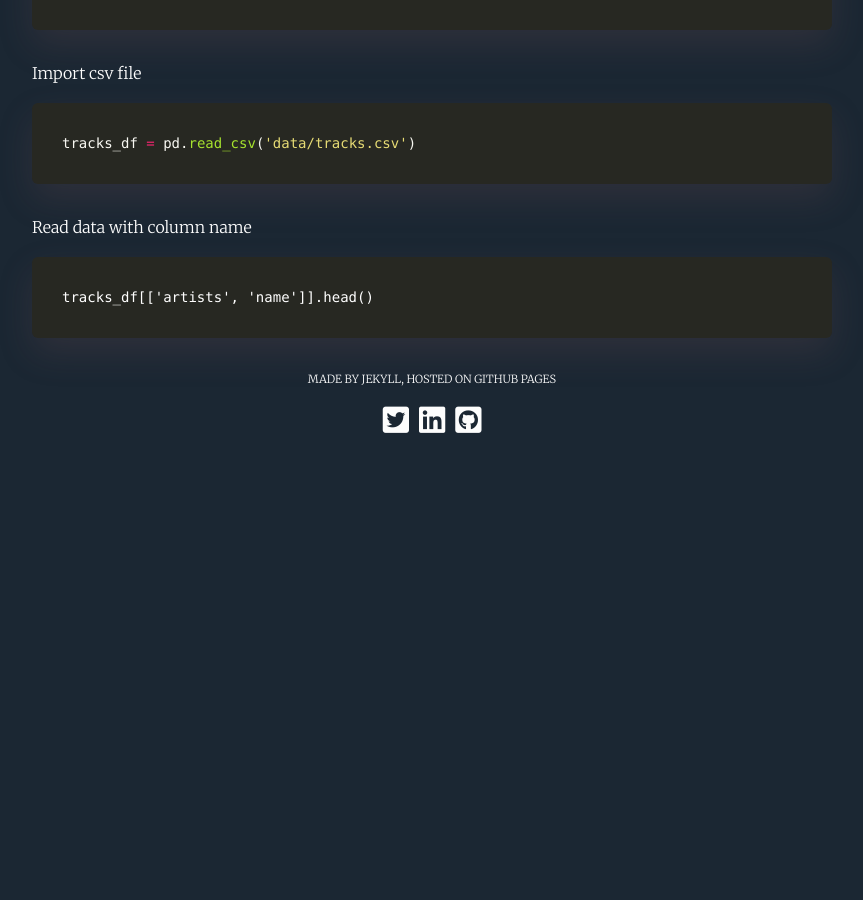
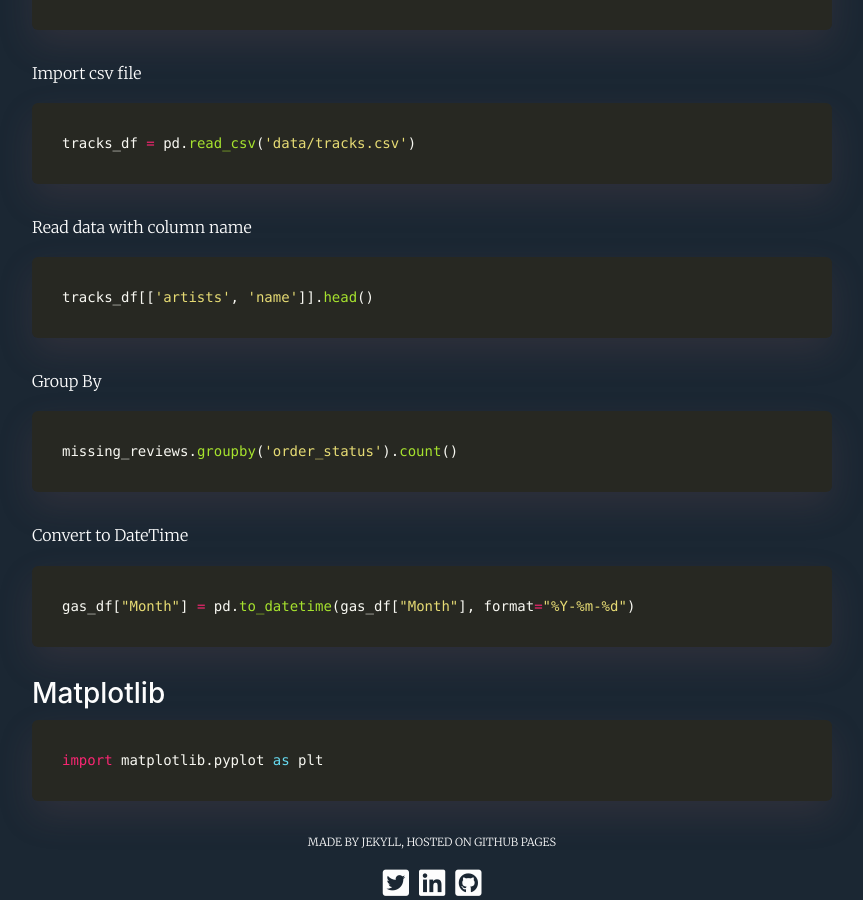
Before and after one commit to alexandrebk/alexandrebk.github.io, a Jekyll site: the page built from cheat_sheet_python.md, in a window 1280 px wide and 900 px high, scrolled down 925 px. Shown: the whole window, without its empty margins (208-1071 px from the left). Built offline with Jekyll 4.4.1, drawn with Linux system fonts in a browser that asks for light colours; nearby versions of some CDN libraries; before the commit the page ends 1362 px from its top, so only the background shows below that.

Commit message:
Update Cheat Sheet Python

````diff
--- a/cheat_sheet_python.md
+++ b/cheat_sheet_python.md
@@ -44,6 +44,24 @@ tracks_df = pd.read_csv('data/tracks.csv')
 
 Read data with column name
 
-```
+```python
 tracks_df[['artists', 'name']].head()
 ```
+
+Group By
+
+```python
+missing_reviews.groupby('order_status').count()
+```
+
+Convert to DateTime
+
+```python
+gas_df["Month"] = pd.to_datetime(gas_df["Month"], format="%Y-%m-%d")
+```
+
+### Matplotlib
+
+```python
+import matplotlib.pyplot as plt
+```
````
